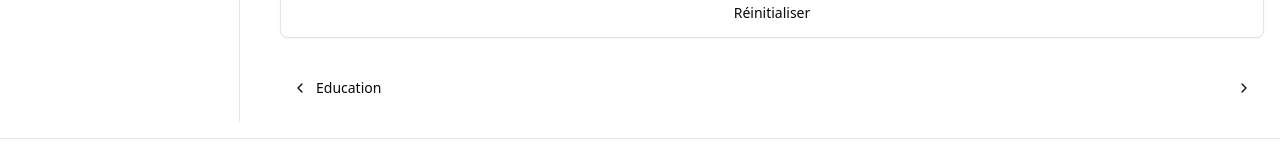
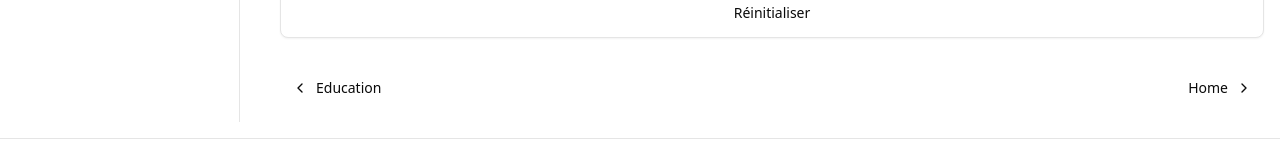
Before and after one commit to Phfyx/New-Portfolio, a Next.js app: page /contact in a window 1280 px wide. Shown: the part 678-838 px from the top of the page. Built offline with nearby package versions, Linux system fonts and the light colour scheme.

Commit message:
Fix: Ajout home aprés contact

```diff
--- a/app/contact/page.tsx
+++ b/app/contact/page.tsx
@@ -21,9 +21,9 @@ const ContactPage = async () => {
       </div>
       <Pager
         prevHref="/education"
-        nextHref=""
+        nextHref="/"
         prevTitle="Education"
-        nextTitle=""
+        nextTitle="Home"
       />
     </>
   );
```
